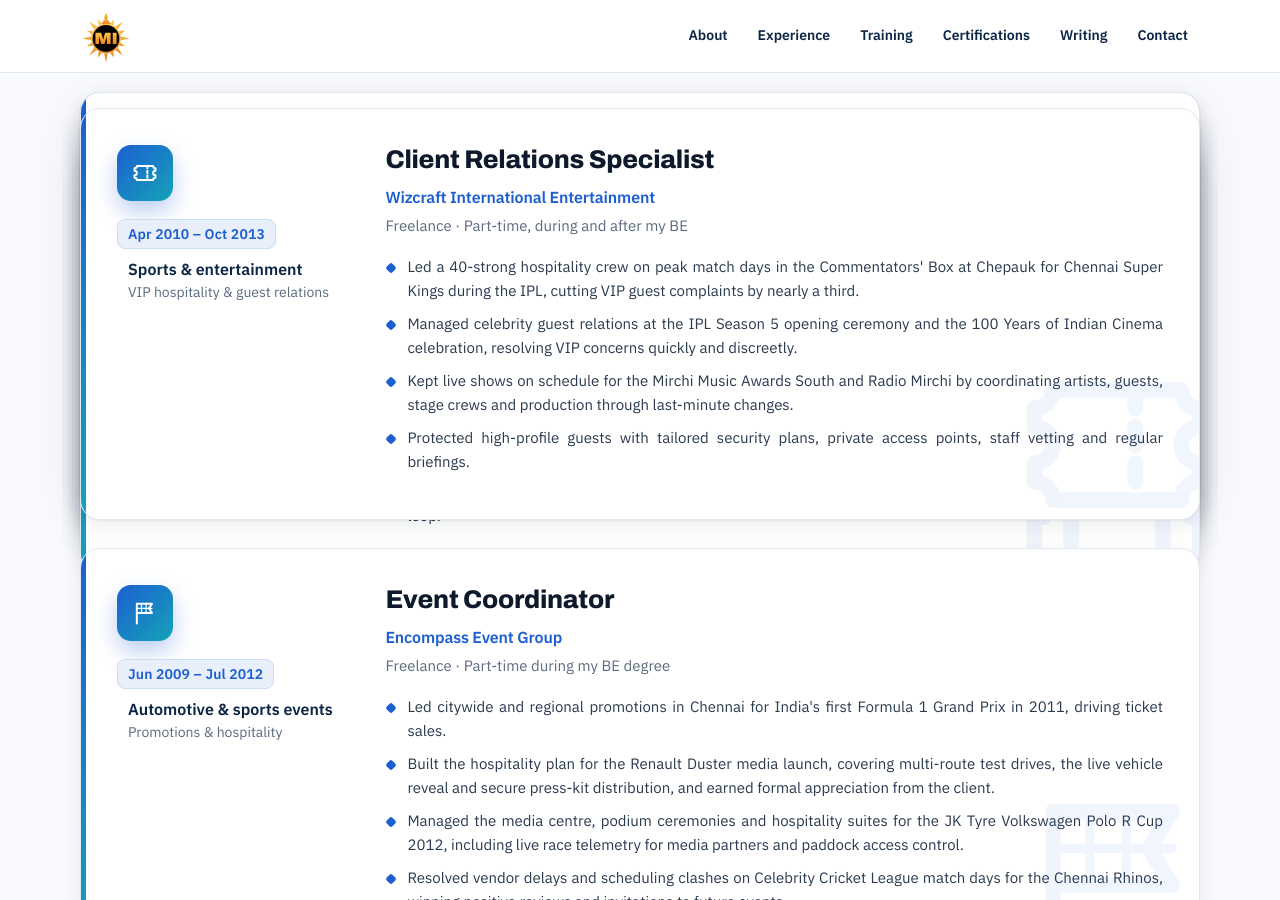
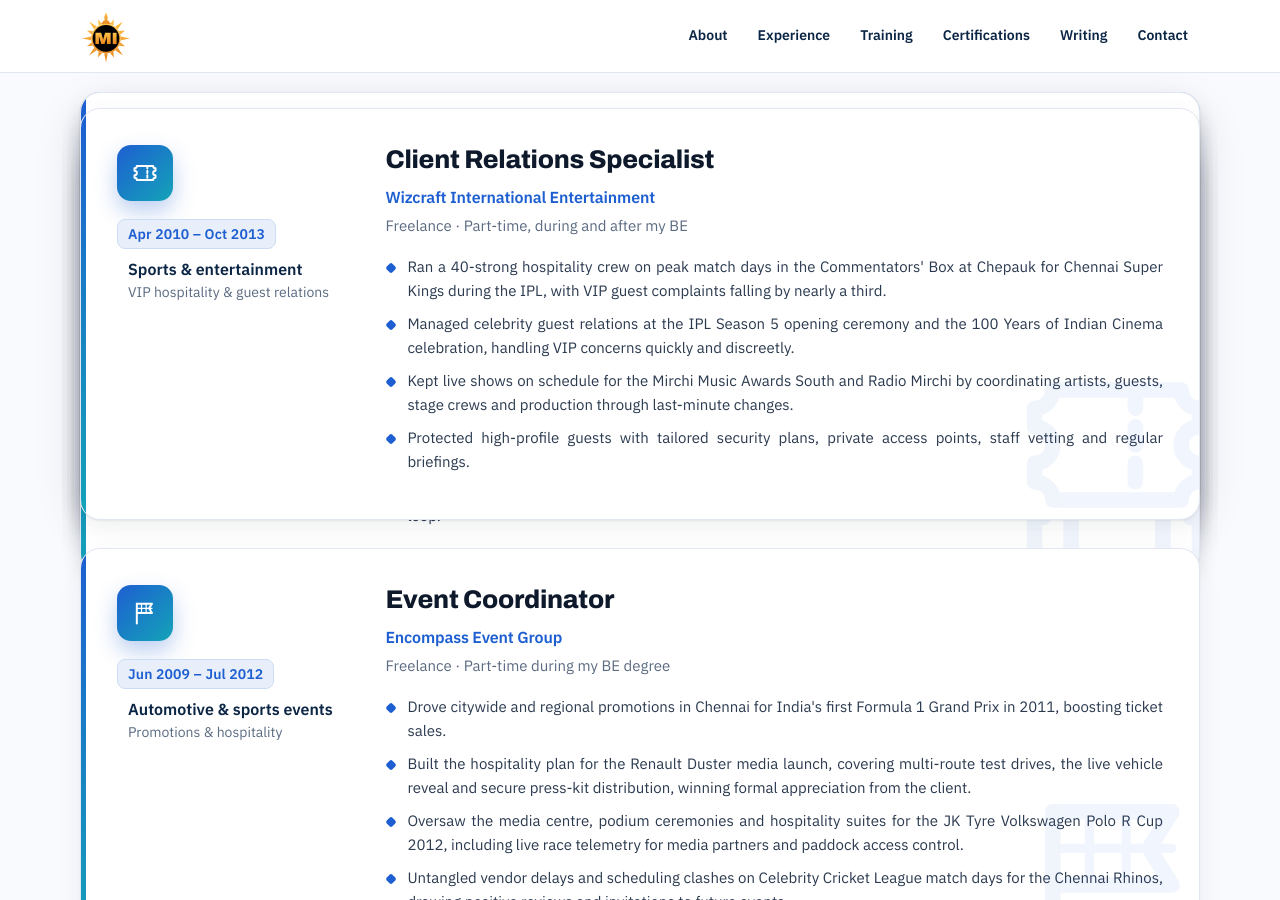
Before and after one commit to Madhan-I/Madhan-I.github.io, a Jekyll site: the page built from index.html, in a window 1280 px wide and 900 px high, scrolled down 5943 px. Built offline with Jekyll 4.4.1, drawn with Linux system fonts in a browser that asks for light colours; some of the changed text lies outside the part shown.

Commit message:
Event roles: unique opening verbs
Co-Authored-By: Claude Opus 5.5 <noreply@anthropic.com>
Claude-Session: https://claude.ai/code/session_01MFRrTt7LBDdX57m85KHNGp

```diff
--- a/_data/profile.yml
+++ b/_data/profile.yml
@@ -210,8 +210,8 @@ experience:
     company: Wizcraft International Entertainment
     detail: Freelance · Part-time, during and after my BE
     points:
-      - "Led a 40-strong hospitality crew on peak match days in the Commentators' Box at Chepauk for Chennai Super Kings during the IPL, cutting VIP guest complaints by nearly a third."
-      - "Managed celebrity guest relations at the IPL Season 5 opening ceremony and the 100 Years of Indian Cinema celebration, resolving VIP concerns quickly and discreetly."
+      - "Ran a 40-strong hospitality crew on peak match days in the Commentators' Box at Chepauk for Chennai Super Kings during the IPL, with VIP guest complaints falling by nearly a third."
+      - "Managed celebrity guest relations at the IPL Season 5 opening ceremony and the 100 Years of Indian Cinema celebration, handling VIP concerns quickly and discreetly."
       - "Kept live shows on schedule for the Mirchi Music Awards South and Radio Mirchi by coordinating artists, guests, stage crews and production through last-minute changes."
       - "Protected high-profile guests with tailored security plans, private access points, staff vetting and regular briefings."
   - dates: Jun 2009 – Jul 2012
@@ -221,10 +221,10 @@ experience:
     company: Encompass Event Group
     detail: Freelance · Part-time during my BE degree
     points:
-      - "Led citywide and regional promotions in Chennai for India's first Formula 1 Grand Prix in 2011, driving ticket sales."
-      - "Built the hospitality plan for the Renault Duster media launch, covering multi-route test drives, the live vehicle reveal and secure press-kit distribution, and earned formal appreciation from the client."
-      - "Managed the media centre, podium ceremonies and hospitality suites for the JK Tyre Volkswagen Polo R Cup 2012, including live race telemetry for media partners and paddock access control."
-      - "Resolved vendor delays and scheduling clashes on Celebrity Cricket League match days for the Chennai Rhinos, winning positive reviews and invitations to future events."
+      - "Drove citywide and regional promotions in Chennai for India's first Formula 1 Grand Prix in 2011, boosting ticket sales."
+      - "Built the hospitality plan for the Renault Duster media launch, covering multi-route test drives, the live vehicle reveal and secure press-kit distribution, winning formal appreciation from the client."
+      - "Oversaw the media centre, podium ceremonies and hospitality suites for the JK Tyre Volkswagen Polo R Cup 2012, including live race telemetry for media partners and paddock access control."
+      - "Untangled vendor delays and scheduling clashes on Celebrity Cricket League match days for the Chennai Rhinos, drawing positive reviews and invitations to future events."
 
 training_title: I train teams to deliver, not just to pass exams
 training_intro: Microsoft Certified Trainer every year since 2020. I run hands-on workshops for delivery teams, Scrum Masters and engineers who need to apply a framework the next working day.
```
